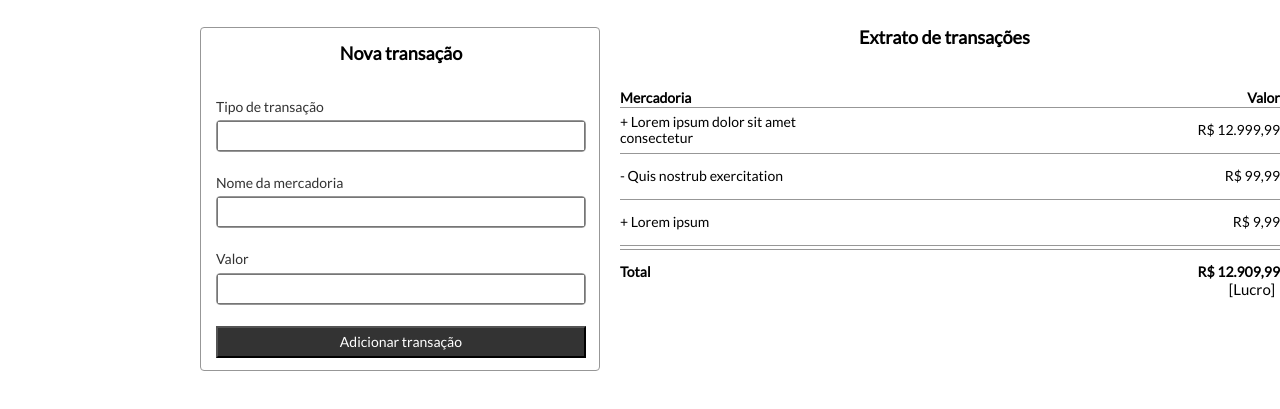
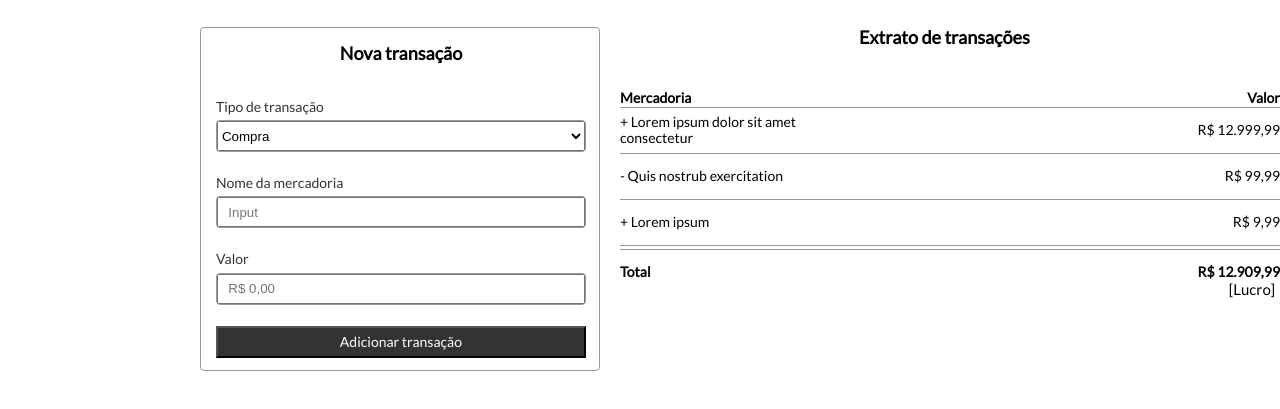
Before and after one commit to LuhhPorto/Primeiro-projeto, a plain HTML site: page index.html in a window 1280 px wide. Shown: the part 83-492 px from the top of the page. Drawn offline with Linux system fonts and the light colour scheme; files whose address does not match are found by name.

Commit message:
Html e css pronto

```diff
--- a/css/body.css
+++ b/css/body.css
@@ -127,9 +127,8 @@
 
 @font-face {
     font-family: 'latoregular';
-    src: url('/primeiroprojeto/font/lato-regular-webfont.woff2') format('woff2'),
-         url('/primeiroprojeto/font/lato-regular-webfont.woff') format('woff');
+    src: url('C:/Users/Usuário/Desktop/Curso/Primeiro Projeto/font/lato-regular-webfont.woff2') format('woff2'),
+         url('C:/Users/Usuário/Desktop/Curso/Primeiro Projeto/font/lato-regular-webfont.woff') format('woff');
     font-weight: normal;
     font-style: normal;
-
 }
--- a/css/header.css
+++ b/css/header.css
@@ -1,5 +1,6 @@
 body {
     margin: 0px 0px;
+    font-family: 'latoregular';
 }
 .cabecalho-menu {
     width: 1500px;
--- a/index.html
+++ b/index.html
@@ -4,16 +4,6 @@
         <title>Primeiro Projeto</title>
         <link rel="stylesheet" href="./css/body.css" />
         <link rel="stylesheet" href="./css/header.css" />
-        <style>
-@font-face {
-    font-family: 'latoregular';
-    src: url('font/lato-regular-webfont.woff2') format('woff2'),
-         url('font/lato-regular-webfont.woff') format('woff');
-    font-weight: normal;
-    font-style: normal;
-
-}
-        </style>
 
     </head>
 
@@ -42,20 +32,25 @@
                 <br />
             <div>
                 <div><label for="transacao">Tipo de transação</label> </div>
-                <div class="input">
-                <input type="" id="transacao" required type="text" />
-                </div>
+
+                <form class="input">
+                    <select>
+                        <option value="Compra" > Compra
+                        <option value="Venda" > Venda
+                    </select>
+                </form>
+
             </div>
             <div>
                 <div><label for="mercadoria">Nome da mercadoria</label> </div>
                 <div class="input">
-                <input type="mercadoria" id="mercadoria" required type="text" />
+                <input type="mercadoria" id="mercadoria" required type="text" placeholder="  Input" />
                 </div>
             </div>
             <div>
                 <div><label for="valor">Valor</label></div>
                 <div class="input">
-                <input type="valor" id="valor" required type="number" />
+                <input type="valor" id="valor" required type="number" placeholder="  R$ 0,00" />
                 </div>
             </div>
             <div >
```
